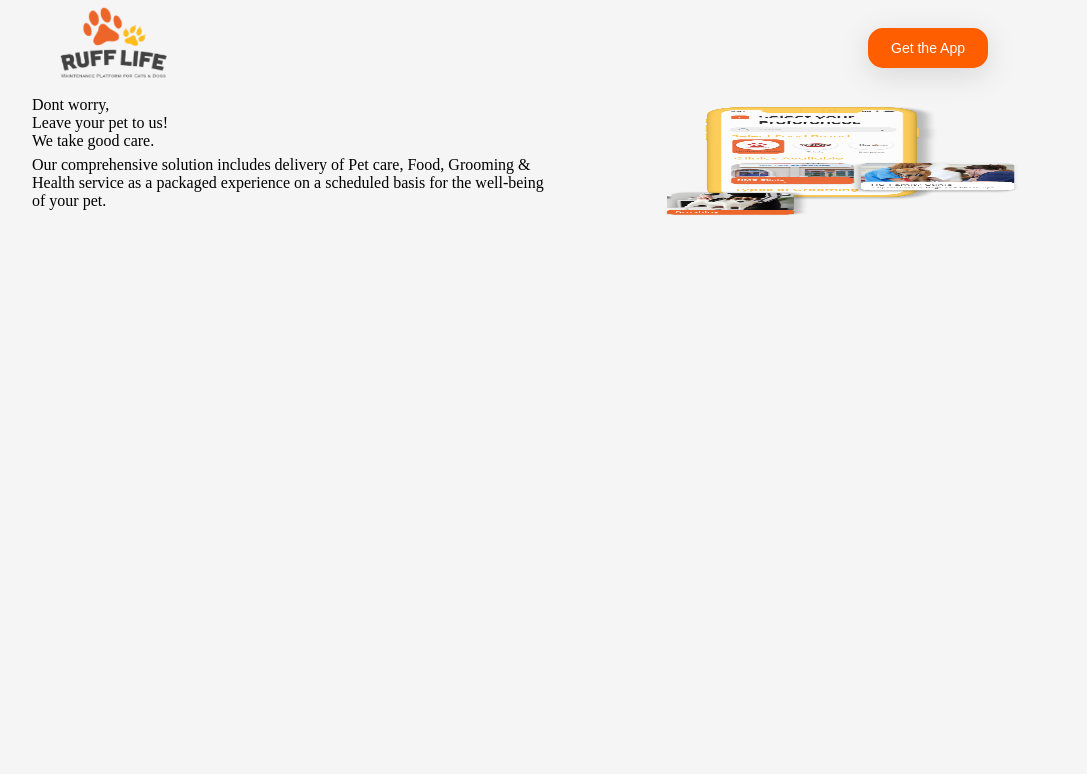
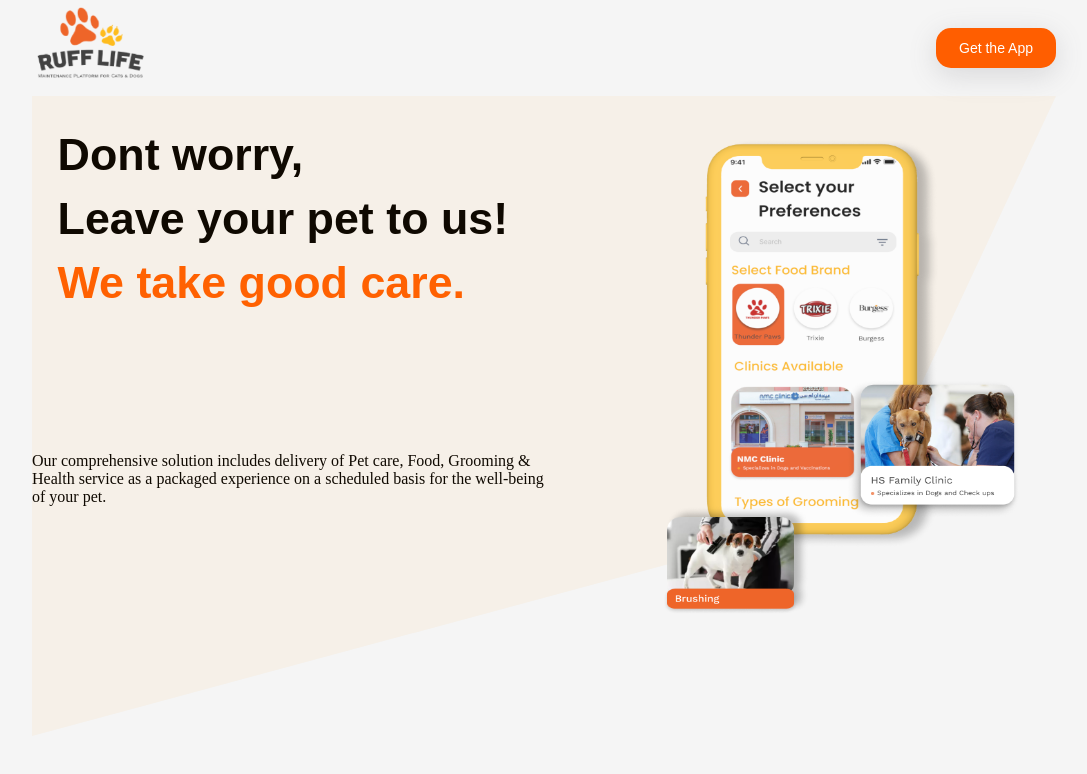
Before and after one commit to tkaencom/rufflife-website, a Next.js app: page / in a window 1280 px wide. Shown: the top 774 px of the page, without its empty margins (96-1183 px from the left). Built offline with nearby package versions, Linux system fonts and the light colour scheme.

Commit message:
hero page update

```diff
--- a/components/home/hero/hero.style.tsx
+++ b/components/home/hero/hero.style.tsx
@@ -3,6 +3,25 @@ import {device} from "../../../styles/media/media";
 import Image from "next/image";
 import { Colors, RootContainerMargin } from "../../../styles/globalstyles";
 
+export const ClipContainer = styled.div`
+position: absolute;
+top: 12vh;
+left: 0;
+width: 100vw;
+height: 80vh;
+clip-path: polygon(0 0, 100% 0%, 81% 65%, 0% 100%);
+background-color: ${Colors.OrangePeel};
+margin: ${RootContainerMargin.mobile};
+
+${device.tablet}{
+margin: ${RootContainerMargin.tablet};
+}
+
+${device.desktop}{
+width: 80vw;
+margin: ${RootContainerMargin.desktop};
+}
+`
 
 export const HeroContainer = styled.div`
 display: grid;
@@ -30,3 +49,20 @@ export const ShowCaseHeroSection = styled.div`
 display: grid;
 
 `
+
+export const MobilePreviewImage = styled.div`
+width: 100%;
+z-index: 1;
+`;
+
+export const DontWorryContainer = styled.div`
+padding: 5%;
+font-size: 3.5vw;
+font-family: 'Poppins', sans-serif;
+font-weight: 600;
+line-height: 5vw;
+`
+
+export const DontWorryContainerSpan = styled.span`
+color: ${Colors.PrimaryThemeColor};
+`
--- a/components/home/hero/hero.tsx
+++ b/components/home/hero/hero.tsx
@@ -1,27 +1,32 @@
 import { NextPage } from "next";
 
 import Image from "next/image";
-import { ContentHeroSection, HeroContainer, ShowCaseHeroSection } from "./hero.style";
+import { ContentHeroSection, HeroContainer, MobilePreviewImage,
+         ShowCaseHeroSection, ClipContainer, DontWorryContainer,
+         DontWorryContainerSpan  } from "./hero.style";
 
 const Hero: NextPage = () => {
   return (
     <>
     <HeroContainer>
+    <ClipContainer></ClipContainer>
     <ContentHeroSection>
-    <div>
-      Dont worry,<br/>Leave your pet to us!<br/>We take good care.
-      </div>
+    <DontWorryContainer>
+      Dont worry,<br/>Leave your pet to us!<br/><DontWorryContainerSpan>We take good care.</DontWorryContainerSpan>
+      </DontWorryContainer>
       <div>
       Our comprehensive solution includes delivery of Pet care, Food, Grooming & Health service as a packaged experience on a scheduled basis for the well-being of your pet.
       </div>
     </ContentHeroSection>
     <ShowCaseHeroSection>
-    <Image
+    <MobilePreviewImage>
+          <Image
             src="/static/images/hero-mobile-preview.png"
             alt="Ruff life Mobile Preview"
-            width={120}
-            height={120}
+            width={770}
+            height={780}
           />
+    </MobilePreviewImage>
     </ShowCaseHeroSection>
 
     </HeroContainer>
--- a/components/navbar/navbar.style.tsx
+++ b/components/navbar/navbar.style.tsx
@@ -24,11 +24,12 @@ ${device.desktop}{
 `;
 
 export const GetContainer = styled.div`
+
 ${device.mobile}{
   display: none;
 }
 
-justify-content: center;
+justify-content: end;
 align-content: center;
 
 ${device.tablet}{
@@ -41,7 +42,6 @@ ${device.desktop}{
 `
 export const GetAppBtn = styled.button`
   background-color: ${Colors.PrimaryThemeColor};
-  margin: 3vw;
   width: 15vh;
   height: 5vh;
   border: none;
@@ -58,7 +58,6 @@ export const GetAppBtn = styled.button`
 `;
 
 export const LogoImageWrap = styled.div`
-  margin: 3%;
   width: 100%;
 
   ${device.mobile}{
--- a/styles/globalstyles.tsx
+++ b/styles/globalstyles.tsx
@@ -3,6 +3,7 @@ import { createGlobalStyle } from 'styled-components'
 export const Colors = {
     PrimaryBackground : '#F5F5F5',
     PrimaryThemeColor: '#FF5E00',
+    OrangePeel: 'rgba(247, 158, 28, 0.06)'
 }
 export const RootContainerMargin = {
    desktop: '0 10vw 0 10vw;',
@@ -11,6 +12,10 @@ export const RootContainerMargin = {
 }
 
 export const  GlobalStyle = createGlobalStyle`
+@font-face {
+    font-family: 'Poppins';
+    src: url('/static/fonts/Poppins-Regular.ttf') format('ttf');
+}
 body {
     margin: 0;
     padding: 0;
```
Also changed, not shown: public/static/fonts/Poppins-Regular.ttf (added).
